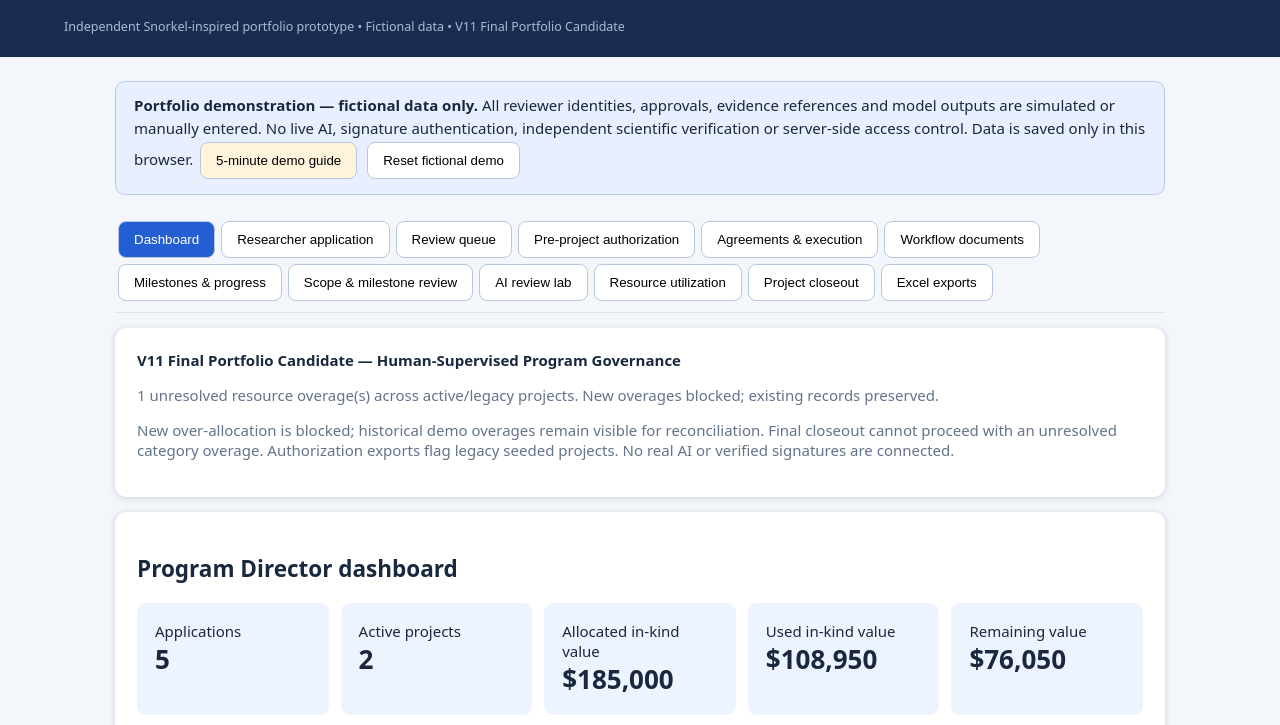
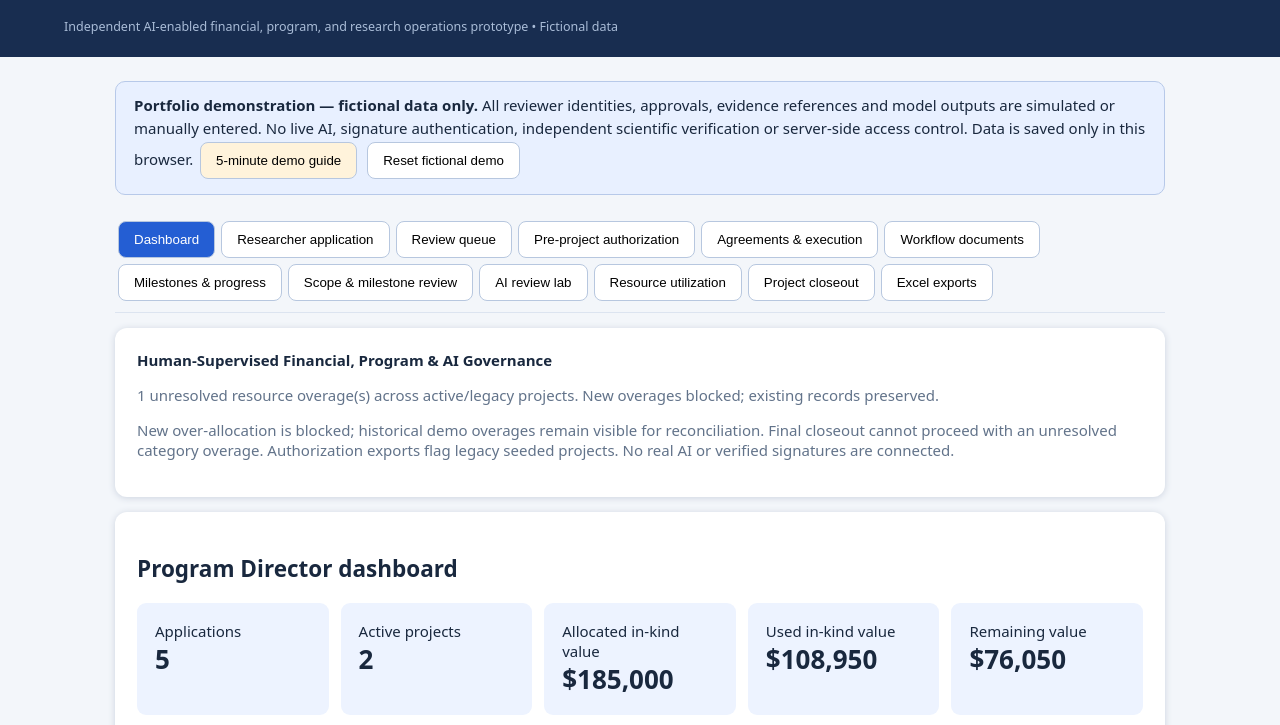
Before and after one commit to KarimMcKenzie/open-benchmarks-grants-os, a plain HTML site: page index.html in a window 1280 px wide. Shown: the part 75-800 px from the top of the page. Drawn offline with Linux system fonts and the light colour scheme.

Commit message:
Refine public-facing project positioning
Updated header text to reflect AI-enabled features and governance.

```diff
--- a/index.html
+++ b/index.html
@@ -318,9 +318,9 @@ render();docsPanel();
 // V11 release candidate: public first-run demo, evaluation governance, and controlled in-kind amendments.
 // Still a fictional browser-only educational prototype. No authenticated identities or model inference.
 (function(){
-  document.querySelector('header small').textContent='Independent Snorkel-inspired portfolio prototype • Fictional data • V11 Final Portfolio Candidate';
+ document.querySelector('header small').textContent='Independent AI-enabled financial, program, and research operations prototype • Fictional data';
   const phase=$('v9Status')?.parentElement?.querySelector('strong');
-  if(phase)phase.textContent='V11 Final Portfolio Candidate — Human-Supervised Program Governance';
+ if(phase)phase.textContent='Human-Supervised Financial, Program & AI Governance';
   if(!Array.isArray(db.resourceAmendments)) db.resourceAmendments=[];
 
   // Add a useful public demo only when the browser contains the untouched original three-project fixture.
```
